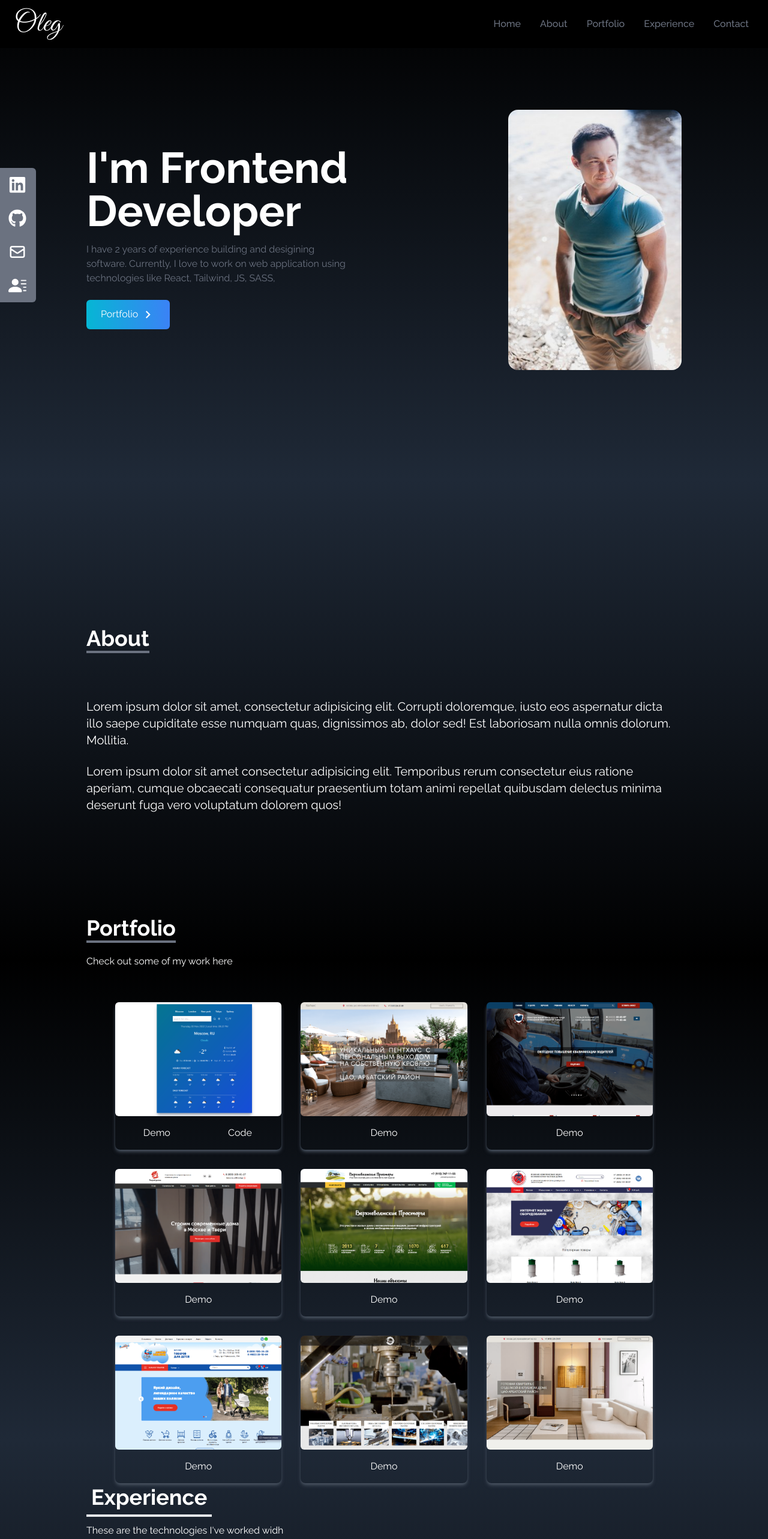
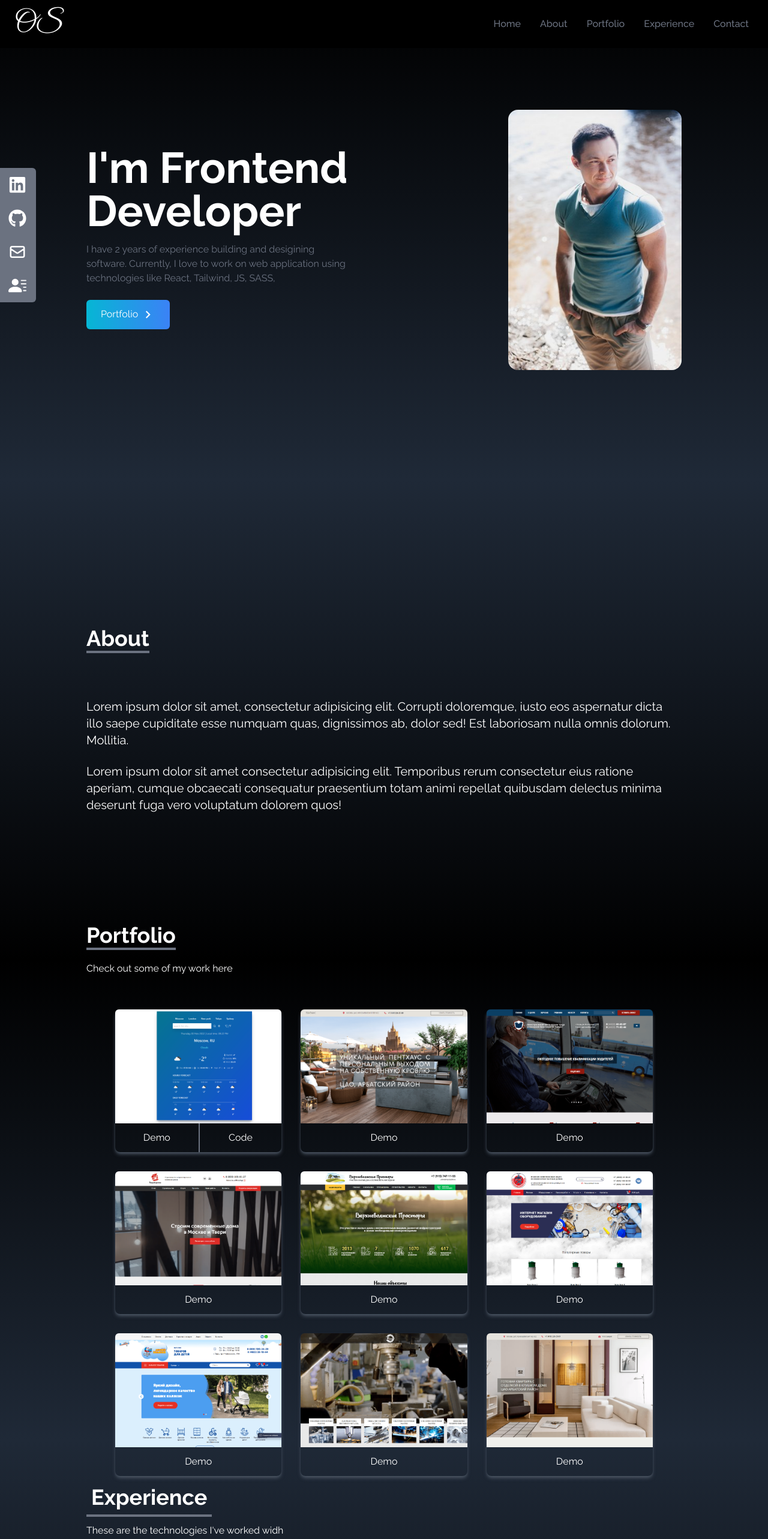
Before and after one commit to Eposlol/portfolio_page, a React (Create React App) app: page / in a window 1280 px wide. Shown: the top 2566 px of the page at 60% size. Built offline with nearby package versions, Linux system fonts and the light colour scheme.

Commit message:
Add files via upload

```diff
--- a/src/components/Contact.jsx
+++ b/src/components/Contact.jsx
@@ -23,7 +23,7 @@ const Contact = () => {
                     <textarea
                     placeholder='Enter your message'
                     name="message"
-                    rows="10"
+                    rows="8"
                     className='p-2 bg-transparent border-2 text-white focus:outline-none rounded-md'
                     ></textarea>
                     <button
--- a/src/components/Experience.jsx
+++ b/src/components/Experience.jsx
@@ -72,14 +72,14 @@ const Experience = () => {
     <div name='experience' className='bg-gradient-to-b from-gray-800 to-black w-full  h-full sm:h-screen'>
       <div className='max-w-screen-lg mx-auto p-4 flex flex-col justify-center w-full h-full text-white'>
         <div>
-          <p className='text-4xl font-bold border-b-4  p-2 inline'>Experience</p>
+          <p className='text-4xl font-bold border-b-4 border-gray-500 p-2 inline'>Experience</p>
           <p className='py-6'>These are the technologies I've worked widh</p>
         </div>
         <div className='w-full grid grid-cols-2 sm:grid-cols-3 gap-8 text-center py-8 md:px-12 px-3 sm:px-0'>
 
           {
             technology.map(({id, src, title, style}) => (
-              <div key={id} className={`shadow-md hover:scale-105 duration-500 py-2 rounded-lg ${style}`}>
+              <div key={id} className={`hover:scale-105 shadow-md  duration-500 py-2 rounded-lg ${style}`}>
                  <img src={src} alt="" className='w-20 mx-auto'/>
               <p className='mt-4'>{title}</p>
             </div>
--- a/src/components/Home.jsx
+++ b/src/components/Home.jsx
@@ -17,12 +17,12 @@ function Home() {
                     technologies like
                     React, Tailwind, JS, SASS,
                 </p>
-                <Link to='portfolio' smooth duration={500} className=' group text-white w-fit px-6 py-3 my-2 flex items-center rounded-md bg-gradient-to-r from-cyan-500 to-blue-500 cursor-pointer'>
+                <Link to='portfolio' smooth duration={500} className='group text-white w-fit px-6 py-3 my-2 flex items-center rounded-md bg-gradient-to-r from-cyan-500 to-blue-500 cursor-pointer'>
                     Portfolio <span className='group-hover:rotate-90 duration-300'><MdOutlineKeyboardArrowRight className='ml-1' size={25}/></span>
                 </Link>
             </div>
-            <div className='flex md:justify-center md:items-center md:my-0 my-3'>
-                <img className='rounded-2xl mx-auto w-2/3 md:w-full' src={HeroImage} alt="my profile"/>
+            <div className='flex md:justify-center md:items-center md:my-0 my-3 '>
+                <img className='rounded-2xl mx-auto md:w-full' src={HeroImage} alt="my profile"/>
             </div>
         </div>
     </div>
--- a/src/components/NavBar.jsx
+++ b/src/components/NavBar.jsx
@@ -32,7 +32,7 @@ const NavBar = () => {
   return (
     <div className='flex justify-between items-center w-full h-20 text-white fixed bg-black px-4 z-10'>
         <div>
-            <h1 className='text-5xl font-signature ml-2'>Oleg</h1>
+            <h1 className='text-5xl font-signature ml-2'>OS</h1>
         </div>
         <ul className='hidden md:flex'>
             {
--- a/src/components/Portfolio.jsx
+++ b/src/components/Portfolio.jsx
@@ -15,7 +15,7 @@ const Portfolio = () => {
         {
             id: 1,
             src: weatherPic,
-            demo: "https://sinotov-weather-app.netlify.app/",
+            demo: "https://bespoke-bublanina-e6b944.netlify.app/",
             code: "https://github.com/Eposlol/openweather-app"
         },
         {
@@ -71,14 +71,14 @@ const Portfolio = () => {
                 {
                     portfolios.map(({id, src, demo, code})=> (
 
-                        <div key={id} className='shadow-md shadow-gray-600 rounded-lg '>
+                        <div key={id} className='group hover:scale-105 shadow-md shadow-gray-600 rounded-lg duration-200'>
                             <div
-                            className='rounded-md duration-200 hover:scale-105 object-cover h-[190px] w-auto bg-cover bg-no-repeat cursor-pointer'
+                            className='rounded-t-md   object-cover h-[190px] w-auto bg-cover bg-no-repeat cursor-pointer'
                             style={{backgroundImage: `url(${src})`}}
                             ></div>
                             <div className='flex items-center justify-center'>
-                               {demo && <a href={demo} target='_blank' rel="noreferrer" className='w-1/2 px-6 py3 m-4 duration-200 hover:scale-105 flex items-center justify-center'>Demo</a>}
-                               {code && <a href={code} target='_blank' rel="noreferrer" className='w-1/2 px-6 py3 m-4 duration-200 hover:scale-105 flex items-center justify-center'>Code</a>}
+                               {demo && <a href={demo} target='_blank' rel="noreferrer" className={` px-6 py-3 flex items-center justify-center hover:bg-gradient-to-r from-cyan-500 to-blue-500 duration-300 ${code? 'rounded-bl-lg w-1/2' : 'w-full rounded-b-lg'} `}>Demo</a>}
+                               {code && <a href={code} target='_blank' rel="noreferrer" className='w-1/2 px-6 py-3 flex items-center justify-center border-l-2 border-gray-500 hover:bg-gradient-to-r from-cyan-500 to-blue-500 duration-300 rounded-br-lg'>Code</a>}
                             </div>
                     </div>
 
--- a/src/components/SocialLinks.jsx
+++ b/src/components/SocialLinks.jsx
@@ -45,7 +45,7 @@ const SocialLinks = () => {
         {links.map(({id, child, href, style, download}) => (
           <li
           key={id}
-          className={'flex justify-between items-center w-40 h-14 px-4 bg-gray-500 ml-[-100px] hover:rounded-md duration-300 hover:ml-[-10px] ' + style}>
+          className={`flex justify-between items-center w-40 h-14 px-4 bg-gray-500 ml-[-100px] hover:rounded-md duration-300 hover:ml-[-10px] ${style}`}>
             <a
             href={href}
             className='flex justify-between items-center w-full text-white'
```
